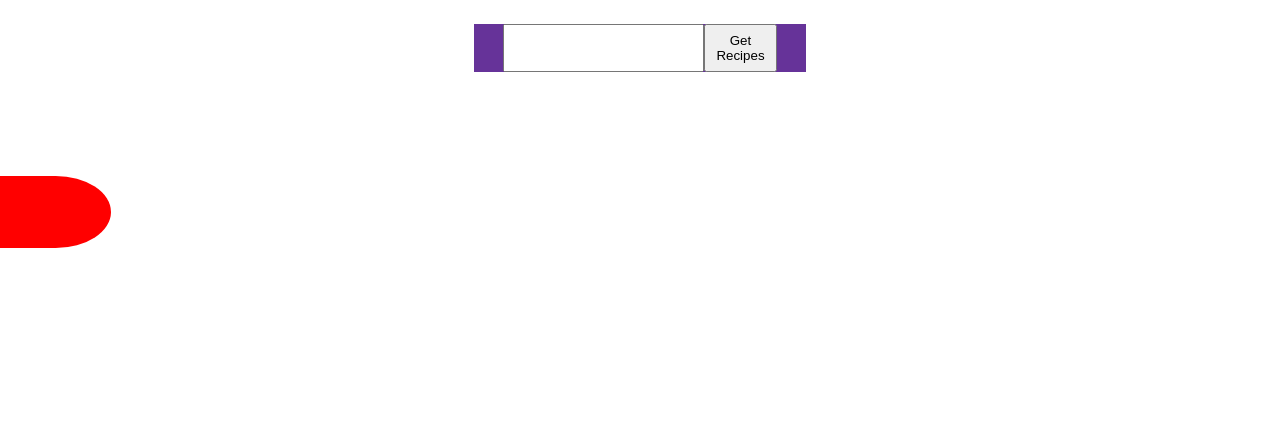
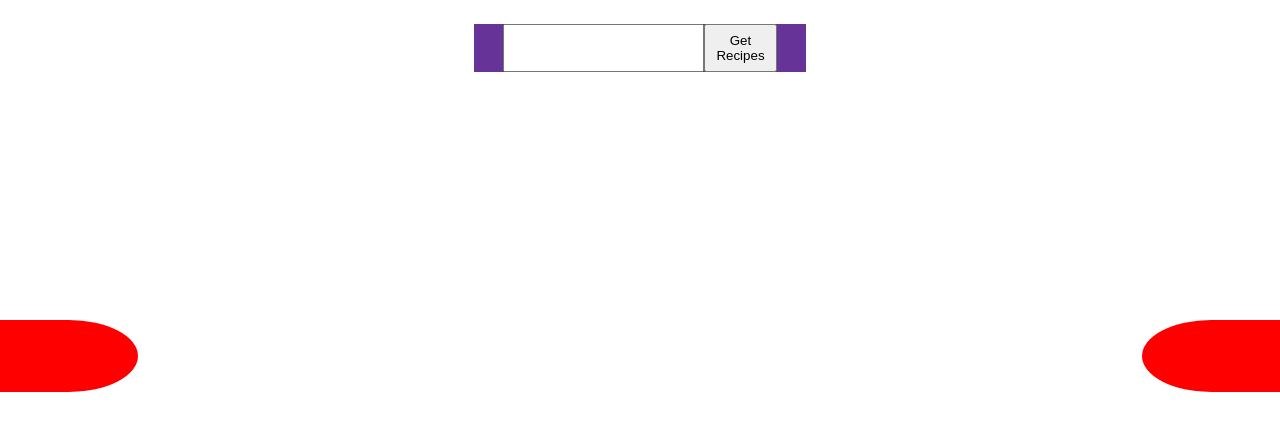
Before and after one commit to EddyGHendrickx/SuprChrg, a plain HTML site: page index.html in a window 1280 px wide. Drawn offline with nearby package versions, Linux system fonts and the light colour scheme.

Commit message:
growing penies

```diff
--- a/index.html
+++ b/index.html
@@ -81,10 +81,12 @@
         <div id="spotifyBar">
 
         </div>
+    </div>
 
-    </div>
     <div id="wineScore">
+        <div id="wineScoreBar">
 
+        </div>
     </div>
 </div>
 
--- a/style.css
+++ b/style.css
@@ -7,7 +7,7 @@ body {
     grid-template-columns: 1fr 3fr 3fr 3fr 1fr;
     grid-column-gap: 1em;
     grid-row-gap: 1em;
-    grid-template-rows: 1fr 1fr 1fr;
+    grid-template-rows: 1fr 3fr 1fr;
 }
 
 #topSection {
@@ -70,37 +70,41 @@ body {
     grid-column: 1/2;
 }
 
-#wineScore{
-    background-color: red;
+
+#spotify{
+    display: grid;
     grid-row: 3/4;
-    grid-column: 0/3;
-    border-bottom-right-radius: 50%;
-    border-top-right-radius: 50%;
-    transition: all 500ms ease-in-out;
-}
-#wineScore:hover{
-    background-color: darkred;
-    transform: translateX(2em);
-    border-bottom-right-radius: 80%;
-    border-top-right-radius: 80%;
-    grid-column: 0/6;
+    grid-column: 4/6;
+    overflow: hidden;
 }
 
-#spotify{
+#spotifyBar {
+    margin-left: 25vw;
+    grid-column: 1/6;
+    background-color: red;
+    border-bottom-left-radius: 70%;
+    border-top-left-radius: 70%;
+    transition: all 1s ease-in-out;
+}
+#spotifyBar:hover {
+    margin-left: 5vw;
+}
+
+#wineScore{
+    display: grid;
     grid-row: 3/4;
-    grid-column: 5/6;
-    width: 50%;
+    grid-column: 1/3;
+    overflow: hidden;
 }
-#spotify:hover{
-    background-color: darkgreen;
-    transform: translateX(-8em);
-    border-bottom-left-radius: 50%;
-    border-top-left-radius: 50%;
-    grid-column: 0/6;
+
+#wineScoreBar {
+    margin-right: 25vw;
+    grid-column: 1/6;
+    background-color: red;
+    border-bottom-right-radius: 70%;
+    border-top-right-radius: 70%;
+    transition: all 1s ease-in-out;
 }
-#spotifyBar{
-    margin-right: -100px;
-    border-bottom-left-radius: 50vmin;
-    border-top-left-radius: 50vmin;
-    transition: all 500ms linear;
+#wineScoreBar:hover {
+    margin-right: 5vw;
 }
```
